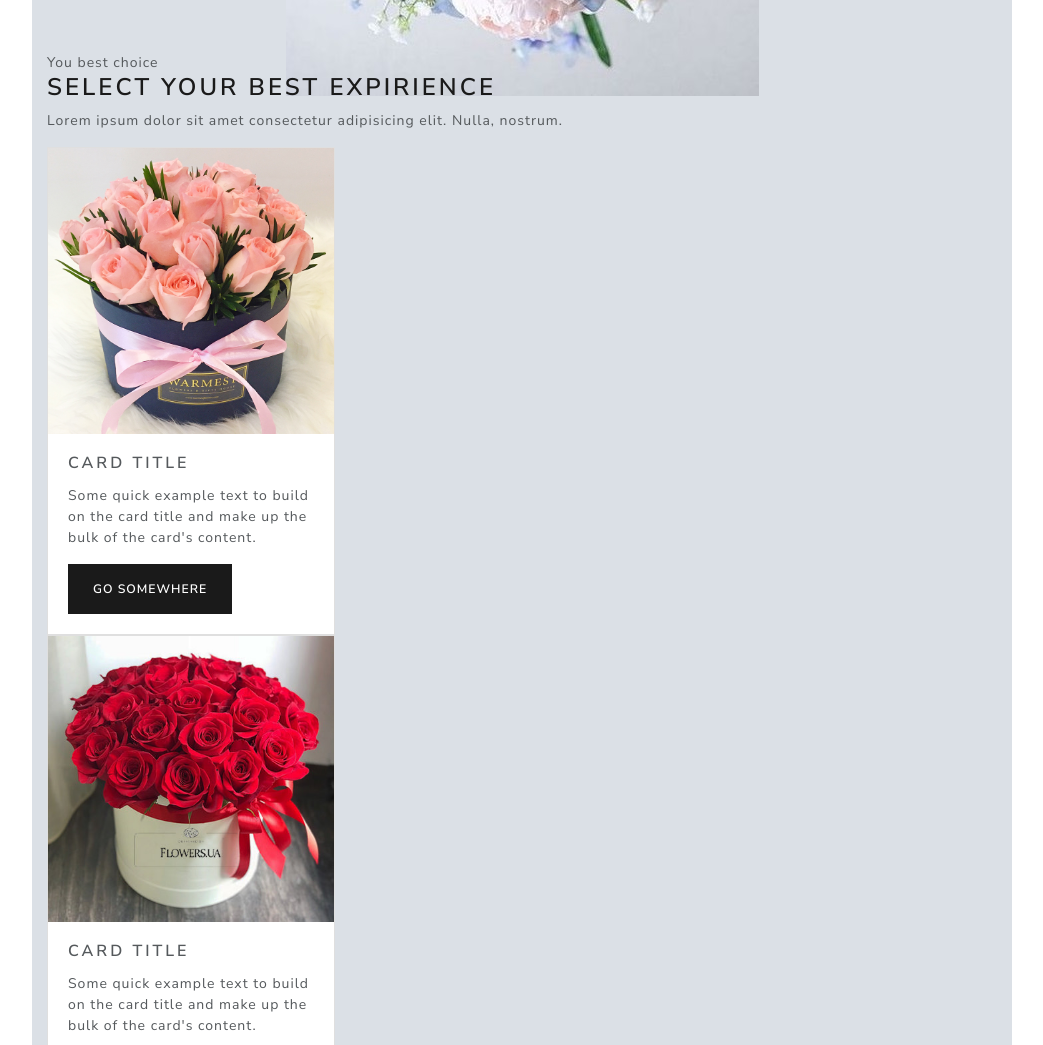
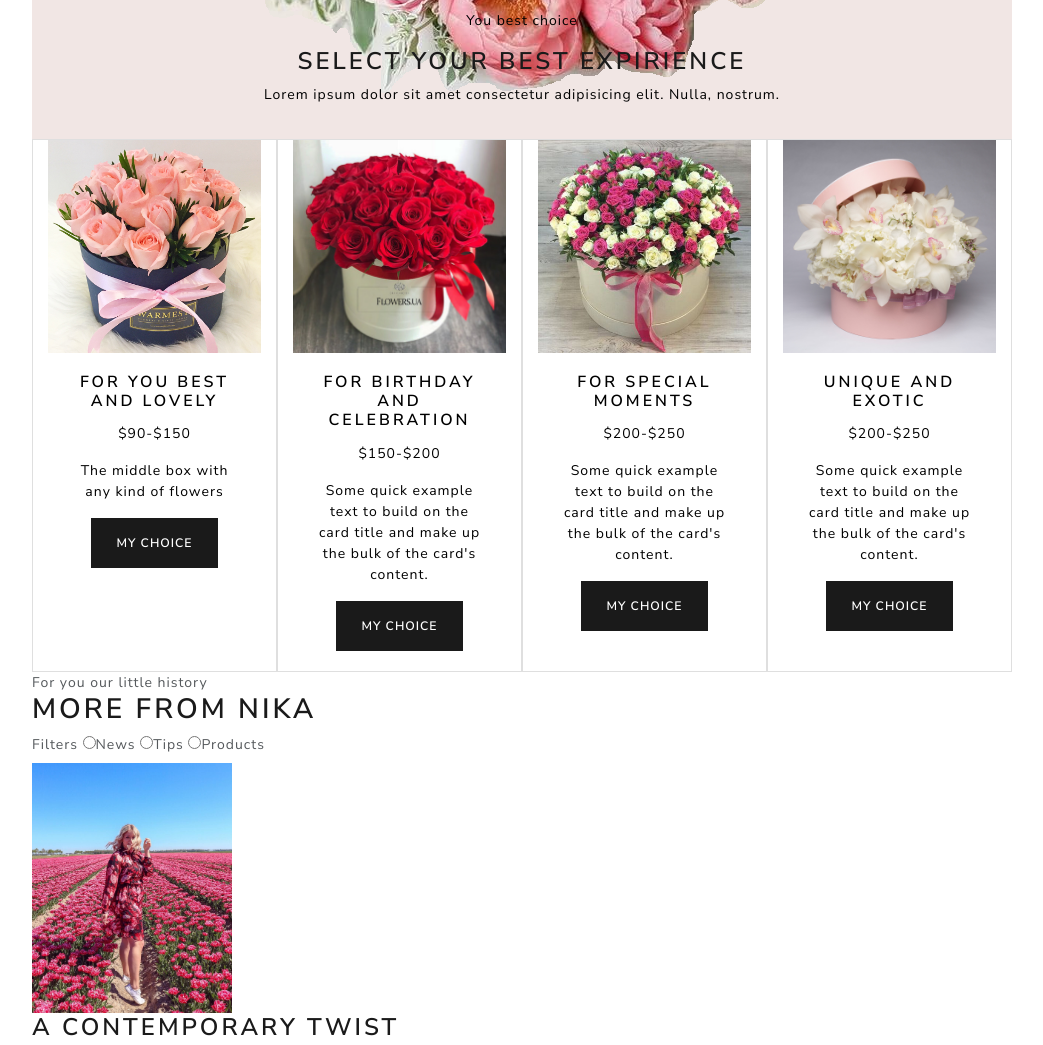
Before and after one commit to Lyudmila1711/HTML-for-my-final-site-, a plain HTML site: page index.html in a window 1280 px wide. Shown: the part 1320-2365 px from the top of the page, without its empty margins (118-1161 px from the left). Drawn offline with nearby package versions, Linux system fonts and the light colour scheme; a web font is replaced by a local one.

Commit message:
Sample code

```diff
--- a/css/index.css
+++ b/css/index.css
@@ -23,6 +23,7 @@ body header {
 body header nav {
     display: grid;
     grid-template-columns: 1fr 1fr 1fr;
+    align-items: center;
 }
 
 body header nav h1 {
@@ -53,7 +54,7 @@ body header div.font-label {
     font-size: 4rem;
     text-transform: uppercase;
     color: var(--second-color);
-    margin: 100px 0 0 0;
+    margin: 50px 0 0 0;
     letter-spacing: 15px;
 }
 
@@ -80,10 +81,17 @@ body aside {
 }
 
 body main {
-    background-image: url(../img/bouquet-of-roses.jpg);
+    background-image: url(../img/fon-bouquiet.png);
     min-height: 500px;
     background-repeat: no-repeat;
     background-position: top;
-    background-color: #dbe0e6;
+    background-color: #f1e6e4;;
     padding-top: 150px;
 }
+
+body main.container {
+    display: grid;
+    grid-template-rows: 2fr 2fr 3fr;
+    text-align: center;
+    color: black;
+}
--- a/index.html
+++ b/index.html
@@ -11,7 +11,6 @@
 </head>
 <body>
     <header>
-    <button class='btn btn-danger'>Button</button>
         <nav>
             <div>
                 <button name="menu" type="button">menu</button>
@@ -77,49 +76,43 @@
         <span>You best choice</span>
         <h3>Select your best expirience</h3>
         <p>Lorem ipsum dolor sit amet consectetur adipisicing elit. Nulla, nostrum.</p>
-        <div class="card" style="width: 18rem;">
+        <div class="row">
+            <article class="card col-12 col-sm-6 col-lg-3">
                 <img src="img/box-with-orange-flowers.jpg" class="card-img-top" alt="box with orange flowers">
                 <div class="card-body">
-                <h5 class="card-title">Card title</h5>
-                <p class="card-text">Some quick example text to build on the card title and make up the bulk of the card's content.</p>
-                <a href="#" class="btn btn-primary">Go somewhere</a>
+                    <h5 class="card-title">For you best and lovely</h5>
+                    <p>$90-$150</p>
+                    <p class="card-text">The middle box with any kind of flowers</p>
+                    <a href="#" class="btn btn-primary">My choice</a>
                 </div>
-        </div>
-         <div class="card" style="width: 18rem;">
+            </article>
+            <article class="card col-12 col-sm-6 col-lg-3">
                 <img src="img/box-with-red-flowers.jpg" class="card-img-top" alt="box with red flowers">
                 <div class="card-body">
-                <h5 class="card-title">Card title</h5>
+                    <h5 class="card-title">For birthday and celebration</h5>
+                    <p>$150-$200</p>
                     <p class="card-text">Some quick example text to build on the card title and make up the bulk of the card's content.</p>
-                <a href="#" class="btn btn-primary">Go somewhere</a>
+                    <a href="#" class="btn btn-primary">My choice</a>
                 </div>
-        </div>
-         <div class="card" style="width: 18rem;">
+            </article>
+            <article class="card col-12 col-sm-6 col-lg-3">
                 <img src="img/big-box-with-flowers.jpg" class="card-img-top" alt="big box with flowers">
                 <div class="card-body">
-                <h5 class="card-title">Card title</h5>
+                    <h5 class="card-title">For special moments</h5>
+                    <p>$200-$250</p>
                     <p class="card-text">Some quick example text to build on the card title and make up the bulk of the card's content.</p>
-                <a href="#" class="btn btn-primary">Go somewhere</a>
+                    <a href="#" class="btn btn-primary">My choice</a>
                 </div>
+            </article>
+            <article class="card col-12 col-sm-6 col-lg-3">
+                <img src="img/oleander-in-box.jpg" class="card-img-top" alt="oleander in box">
+                <div class="card-body">
+                    <h5 class="card-title">Unique and exotic</h5>
+                    <p>$200-$250</p>
+                    <p class="card-text">Some quick example text to build on the card title and make up the bulk of the card's content.</p>
+                    <a href="#" class="btn btn-primary">My choice</a>
                 </div>
-
-
-        <div>
-            <img src="img/box-with-orange-flowers.jpg" alt="box with orange flowers" width="200">entry level pro
-            <span>For you best and lovely</span>
-            <p>$90-$150</p>
-            <button type="submit">my choice</button>
-        </div>
-        <div>
-            <img src="img/box-with-red-flowers.jpg" alt="box with red flowers" width="200">mid level pro
-            <span>For birthday and celebration</span>
-            <p>$150-$200</p>
-            <button type="submit">my choice</button>
-        </div>
-        <div>
-            <img src="img/big-box-with-flowers.jpg" alt="big box with flowers" width="200">premium pro
-            <span>For special moments</span>
-            <p>$200-$250</p>
-            <button type="submit">my choice</button>
+            </article>
         </div>
     </main>
     <article>
```
Also changed, not shown: img/fon-bouquiet.png (added). Lines whose indentation alone changed are shown as unchanged.
